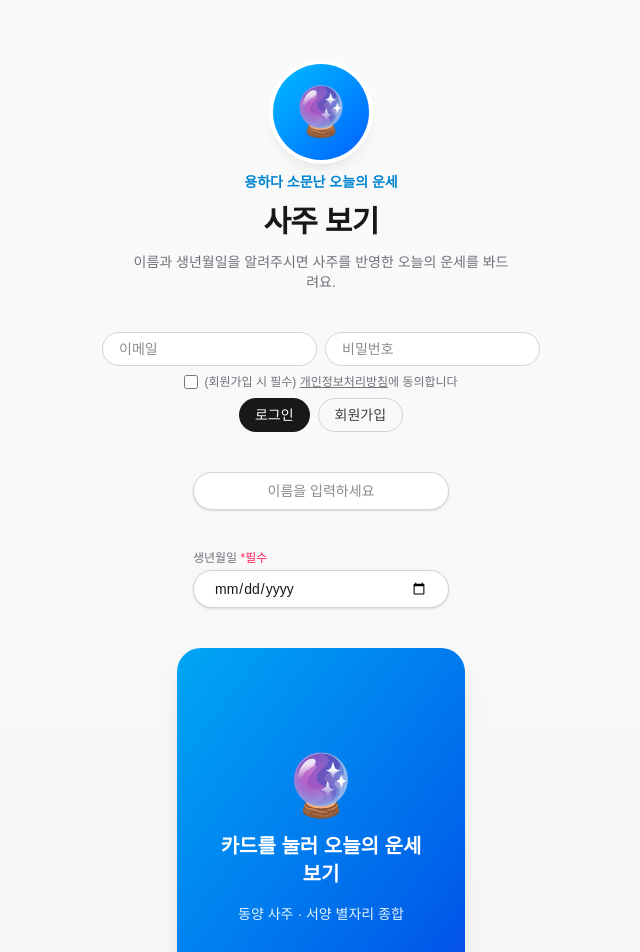
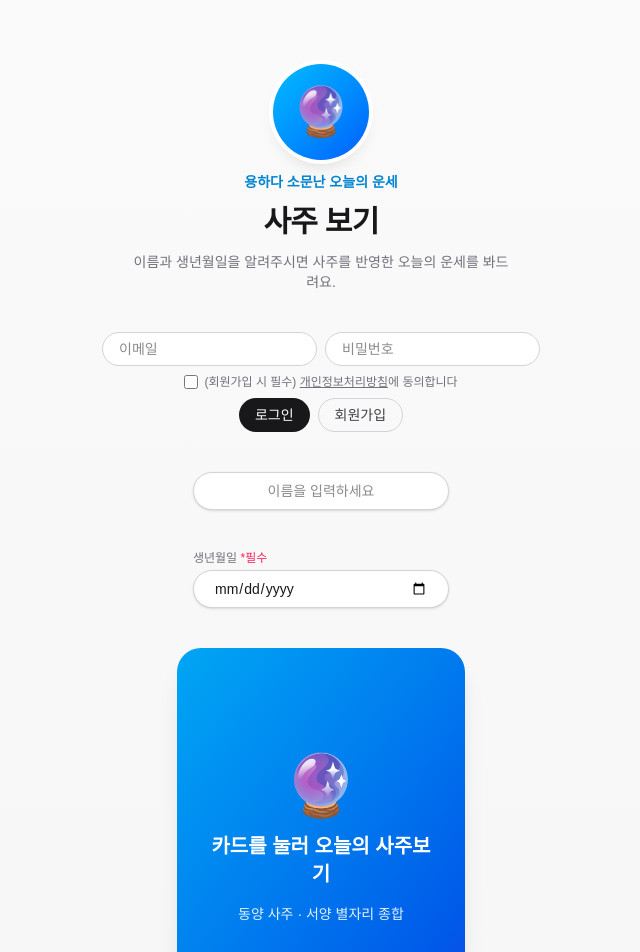
Before and after one commit to oheunsu/kaist-ai, a Next.js app: page / in a window 1280 px wide. Shown: the top 952 px of the page, without its empty margins (319-959 px from the left). Built offline with nearby package versions, Linux system fonts and the light colour scheme; no server answers.

Commit message:
Update saju card front text

```diff
--- a/components/SajuCard.tsx
+++ b/components/SajuCard.tsx
@@ -69,7 +69,7 @@ export default function SajuCard({
           <div className="absolute inset-0 flex flex-col items-center justify-center gap-4 rounded-3xl bg-gradient-to-br from-sky-500 to-blue-700 p-8 text-center shadow-xl [backface-visibility:hidden]">
             <span className="text-6xl">🔮</span>
             <h2 className="text-xl font-bold text-white">
-              카드를 눌러 오늘의 운세 보기
+              카드를 눌러 오늘의 사주보기
             </h2>
             <p className="text-sm text-sky-100">동양 사주 · 서양 별자리 종합</p>
           </div>
```
